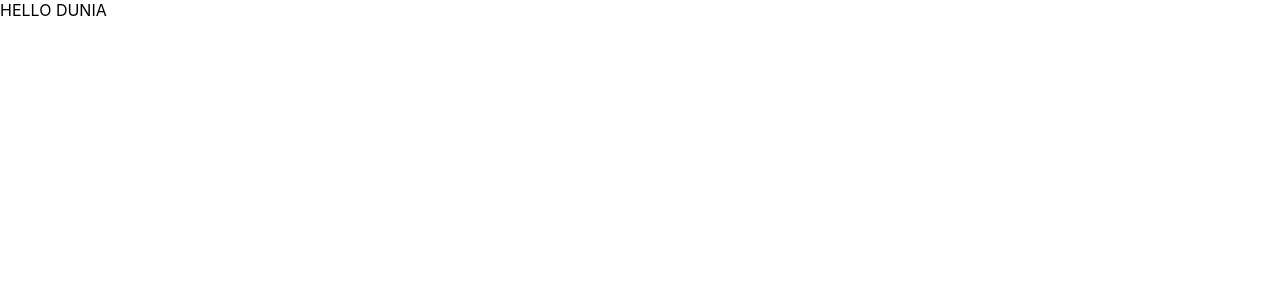
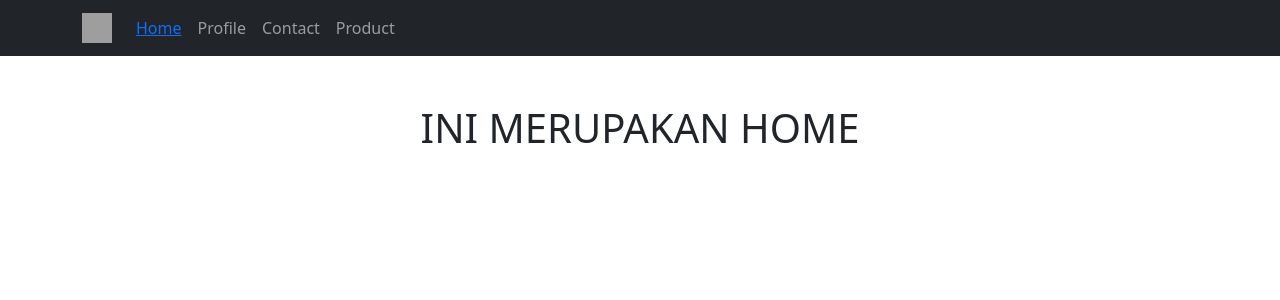
Before and after one commit to gpjen/fe_reactsign, a React (Create React App) app: page /home in a window 1280 px wide. Shown: the top 300 px of the page. Built offline with nearby package versions, Linux system fonts and the light colour scheme; grey boxes are pictures that could not be loaded.

Commit message:
create pages

```diff
--- a/package.json
+++ b/package.json
@@ -6,8 +6,11 @@
     "@testing-library/jest-dom": "^5.16.4",
     "@testing-library/react": "^13.1.1",
     "@testing-library/user-event": "^13.5.0",
+    "bootstrap": "^5.1.3",
     "react": "^18.1.0",
+    "react-bootstrap": "^2.3.1",
     "react-dom": "^18.1.0",
+    "react-router-dom": "^6.3.0",
     "react-scripts": "5.0.1",
     "web-vitals": "^2.1.4"
   },
--- a/src/App.js
+++ b/src/App.js
@@ -1,5 +1,18 @@
+import NavbarTop from "./components/NavbarTop";
+import { BrowserRouter, Routes, Route } from "react-router-dom";
+import Home from "./pages/Home";
+import Profile from "./pages/Profile";
+
 function App() {
-  return <div className="App">HELLO DUNIA</div>;
+  return (
+    <BrowserRouter>
+      <NavbarTop />
+      <Routes>
+        <Route path="/home" element={<Home />}></Route>
+        <Route path="/profile" element={<Profile />}></Route>
+      </Routes>
+    </BrowserRouter>
+  );
 }
 
 export default App;
--- /dev/null
+++ b/src/components/NavbarTop.js
@@ -0,0 +1,32 @@
+import React from "react";
+import { Navbar, Nav, Container } from "react-bootstrap";
+import { Link } from "react-router-dom";
+
+export default function NavbarTop() {
+  return (
+    <Navbar bg="dark" variant="dark" expand="lg">
+      <Container>
+        <Navbar.Brand href="/home">
+          <img
+            src="https://cdn-icons-png.flaticon.com/512/1051/1051260.png?w=740"
+            width="30"
+            height="30"
+            className="d-inline-block align-top"
+            alt="React Bootstrap logo"
+          />
+        </Navbar.Brand>
+        <Navbar.Toggle aria-controls="basic-navbar-nav" />
+        <Navbar.Collapse id="basic-navbar-nav">
+          <Nav>
+            <Nav.Link href="/home">
+              <Link to="/home">Home</Link>
+            </Nav.Link>
+            <Nav.Link href="/profile">Profile</Nav.Link>
+            <Nav.Link href="/contact">Contact</Nav.Link>
+            <Nav.Link href="/product">Product</Nav.Link>
+          </Nav>
+        </Navbar.Collapse>
+      </Container>
+    </Navbar>
+  );
+}
--- a/src/index.js
+++ b/src/index.js
@@ -2,6 +2,7 @@ import React from "react";
 import ReactDOM from "react-dom/client";
 import "./index.css";
 import App from "./App";
+import "bootstrap/dist/css/bootstrap.min.css";
 
 const root = ReactDOM.createRoot(document.getElementById("root"));
 root.render(
--- /dev/null
+++ b/src/pages/Home.js
@@ -0,0 +1,9 @@
+import React from "react";
+
+export default function Home() {
+  return (
+    <div>
+      <h1 className="text-center pt-5">INI MERUPAKAN HOME</h1>
+    </div>
+  );
+}
--- /dev/null
+++ b/src/pages/Profile.js
@@ -0,0 +1,9 @@
+import React from "react";
+
+export default function Profile() {
+  return (
+    <div>
+      <h1 className="text-center pt-5">INI ADALAH PROFILE</h1>
+    </div>
+  );
+}
```
Also changed, not shown: 1 other file (tests, documents, lock files or other folders).
